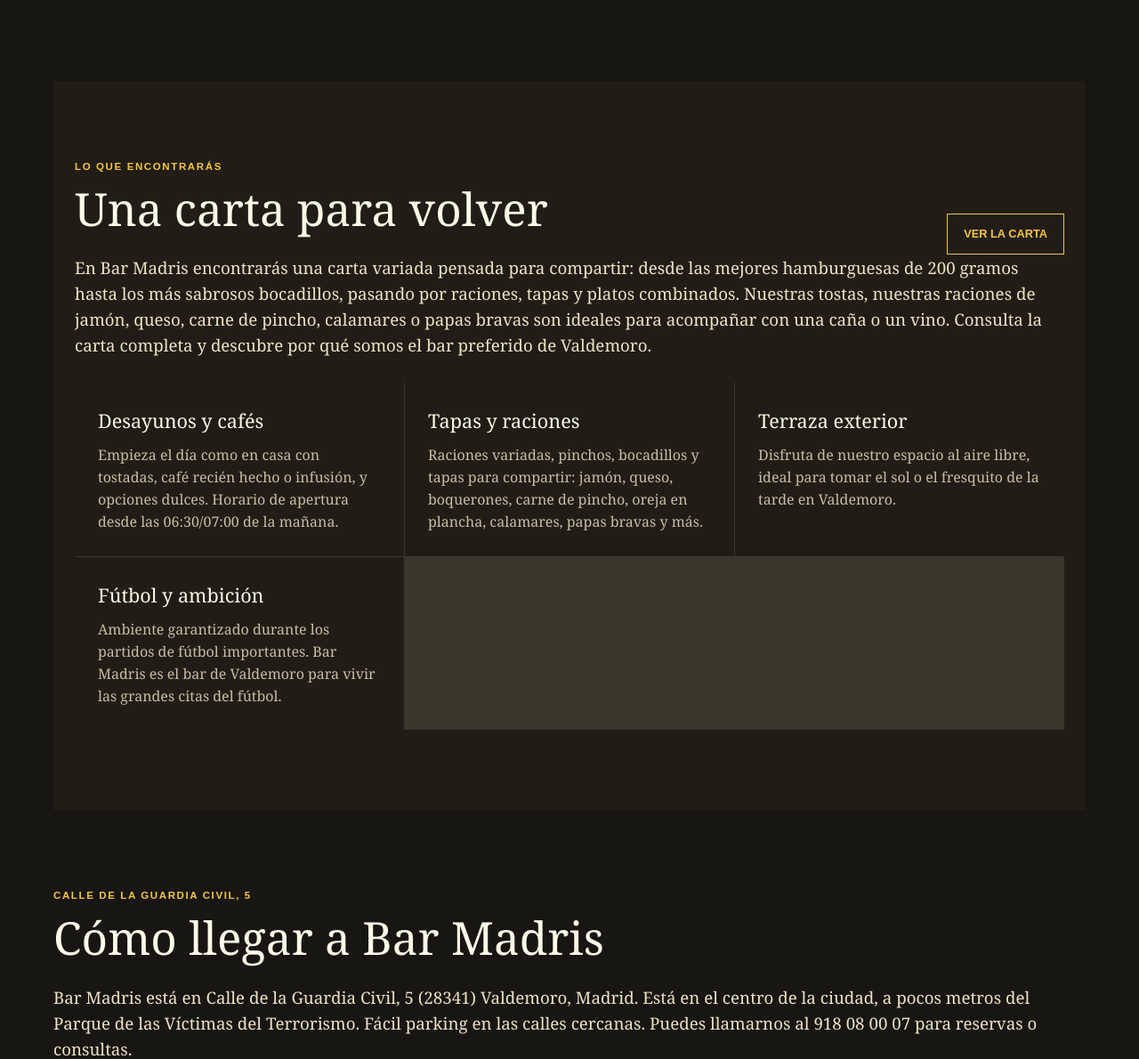
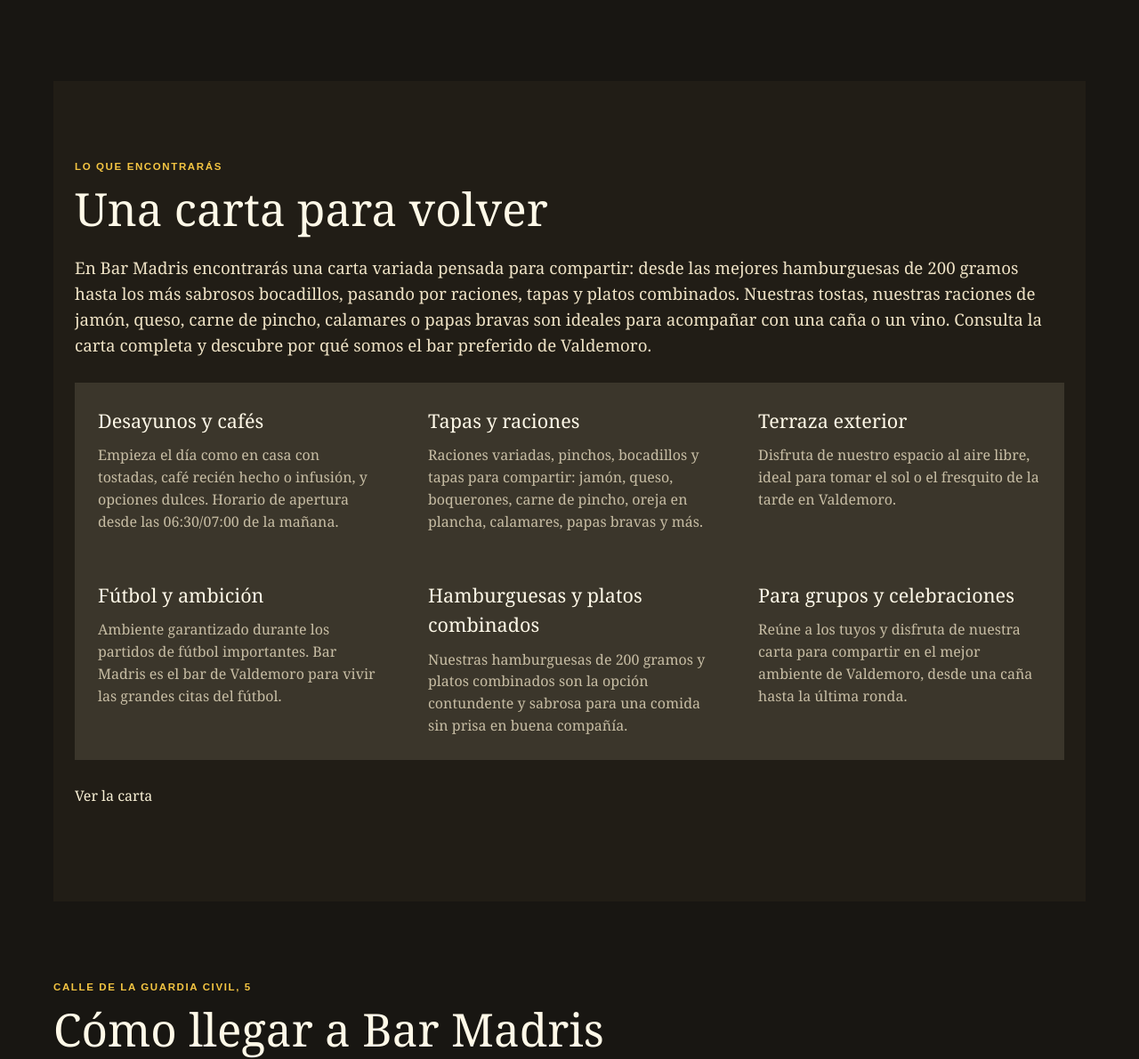
Before and after one commit to angelmaturana/bar-madris-valdemoro, a FastAPI app: page / in a window 1280 px wide. Shown: the part 1920-3110 px from the top of the page at 89% size. Run offline with FastAPI, Linux system fonts and the light colour scheme.

Commit message:
feat(ui): update home page content and styling
- add new service items for burgers and group celebrations in site.json
- update service grid article background color in site.css
- refactor home.html to move the "Ver la carta" button below the service grid

Co-authored-by: kiloconnect[bot] <240665456+kiloconnect[bot]@users.noreply.github.com>

```diff
--- a/app/content/site.json
+++ b/app/content/site.json
@@ -54,7 +54,9 @@
       {"title": "Desayunos y cafés", "description": "Empieza el día como en casa con tostadas, café recién hecho o infusión, y opciones dulces. Horario de apertura desde las 06:30/07:00 de la mañana."},
       {"title": "Tapas y raciones", "description": "Raciones variadas, pinchos, bocadillos y tapas para compartir: jamón, queso, boquerones, carne de pincho, oreja en plancha, calamares, papas bravas y más."},
       {"title": "Terraza exterior", "description": "Disfruta de nuestro espacio al aire libre, ideal para tomar el sol o el fresquito de la tarde en Valdemoro."},
-      {"title": "Fútbol y ambición", "description": "Ambiente garantizado durante los partidos de fútbol importantes. Bar Madris es el bar de Valdemoro para vivir las grandes citas del fútbol."}
+      {"title": "Fútbol y ambición", "description": "Ambiente garantizado durante los partidos de fútbol importantes. Bar Madris es el bar de Valdemoro para vivir las grandes citas del fútbol."},
+      {"title": "Hamburguesas y platos combinados", "description": "Nuestras hamburguesas de 200 gramos y platos combinados son la opción contundente y sabrosa para una comida sin prisa en buena compañía."},
+      {"title": "Para grupos y celebraciones", "description": "Reúne a los tuyos y disfruta de nuestra carta para compartir en el mejor ambiente de Valdemoro, desde una caña hasta la última ronda."}
     ]
   },
   "location": {
--- a/app/static/css/site.css
+++ b/app/static/css/site.css
@@ -78,7 +78,7 @@ h3 { margin-bottom: 10px; color: var(--white); font-size: 1.35rem; font-weight:
 .section-heading { display: flex; justify-content: space-between; align-items: end; gap: 20px; }
 .text-link { font: 700 .8rem Arial, sans-serif; text-decoration: underline; }
 .service-grid { display: grid; grid-template-columns: repeat(3, 1fr); gap: 1px; background: var(--line); }
-.service-grid article { min-height: 190px; padding: 26px; background: #211d16; }
+.service-grid article { min-height: 190px; padding: 26px; background: #3b362b; }
 .contact-strip { display: flex; justify-content: space-between; align-items: center; gap: 24px; margin-top: 90px; margin-bottom: 90px; padding: 32px; color: var(--secondary); background: var(--primary); }
 .contact-strip .eyebrow { color: var(--accent); }
 .contact-strip h2 { margin-bottom: 0; color: var(--secondary); }
--- a/app/templates/home.html
+++ b/app/templates/home.html
@@ -49,10 +49,10 @@
                 <p class="eyebrow">{{ services.eyebrow }}</p>
                 <div class="section-heading">
                     <h2 id="services-title">{{ services.title }}</h2>
-                    <a class="button secondary nav-action btn-amarillo" href="/carta">Ver la carta</a>
                 </div>
                 <p class="lead" style="margin-bottom:28px">{{ services.description }}</p>
                 <div class="service-grid">{% for item in services.service_items %}<article><h3>{{ item.title }}</h3><p>{{ item.description }}</p></article>{% endfor %}</div>
+                <p style="margin-top:28px"><a href="/carta">Ver la carta</a></p>
             </div>
         </section>{% endif %}
 
```
